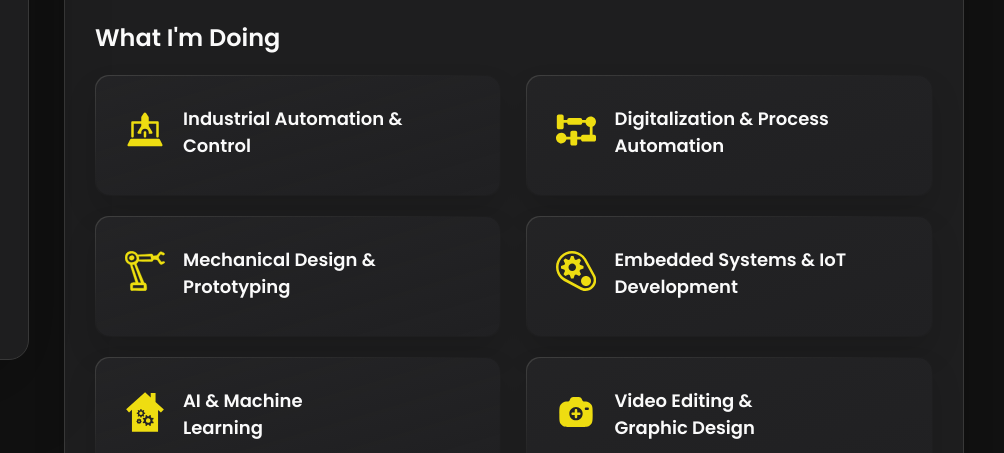
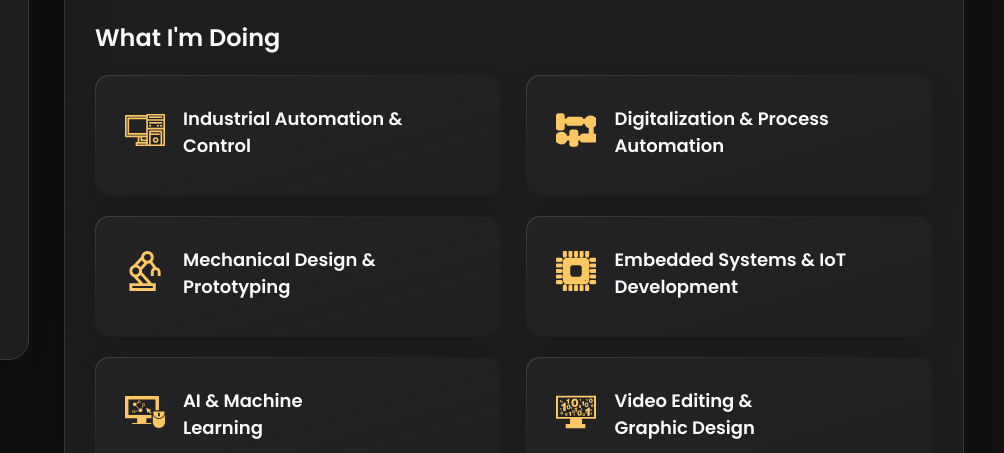
Before and after one commit to RavinduSandeep/RavinduSandeep.github.io, a plain HTML site: page index.html in a window 1280 px wide. Shown: the part 499-952 px from the top of the page, 276-1280 px from the left. Drawn offline with nearby package versions, Linux system fonts and the light colour scheme.

Commit message:
Updated portfolio design and content

```diff
--- a/index.html
+++ b/index.html
@@ -248,7 +248,7 @@
             <li class="service-item">
 
               <div class="service-icon-box">
-                <img src="./assets/images/1.svg
+                <img src="./assets/images/11.svg
                 " alt="design icon" width="40">
               </div>
 
@@ -265,7 +265,7 @@
             <li class="service-item">
 
               <div class="service-icon-box">
-                <img src="./assets/images/2.svg" alt="Application Development icon" width="40">
+                <img src="./assets/images/22.svg" alt="Application Development icon" width="40">
               </div>
 
               <div class="service-content-box">
@@ -281,7 +281,7 @@
             <li class="service-item">
 
               <div class="service-icon-box">
-                <img src="./assets/images/icon-app.svg" alt="mobile app icon" width="40">
+                <img src="./assets/images/33.svg" alt="mobile app icon" width="40">
               </div>
 
               <div class="service-content-box">
@@ -297,7 +297,7 @@
             <li class="service-item">
 
               <div class="service-icon-box">
-                <img src="./assets/images/4.svg" alt="camera icon" width="40">
+                <img src="./assets/images/44.svg" alt="camera icon" width="40">
               </div>
 
               <div class="service-content-box">
@@ -314,7 +314,7 @@
             <li class="service-item">
 
               <div class="service-icon-box">
-                <img src="./assets/images/5.svg" alt="camera icon" width="40">
+                <img src="./assets/images/55.svg" alt="camera icon" width="40">
               </div>
 
               <div class="service-content-box">
@@ -330,7 +330,7 @@
             <li class="service-item">
 
               <div class="service-icon-box">
-                <img src="./assets/images/6.svg" alt="camera icon" width="40">
+                <img src="./assets/images/66.svg" alt="camera icon" width="40">
               </div>
 
               <div class="service-content-box">
```
Also changed, not shown: assets/images/1.svg (deleted), assets/images/11.svg (added), assets/images/2.svg (deleted), assets/images/22.svg (added), assets/images/33.svg (added), assets/images/4.svg (deleted), assets/images/44.svg (added), assets/images/5.svg (deleted), assets/images/55.svg (added), assets/images/6.svg (deleted), assets/images/66.svg (added), assets/images/icon-app.svg (deleted).
